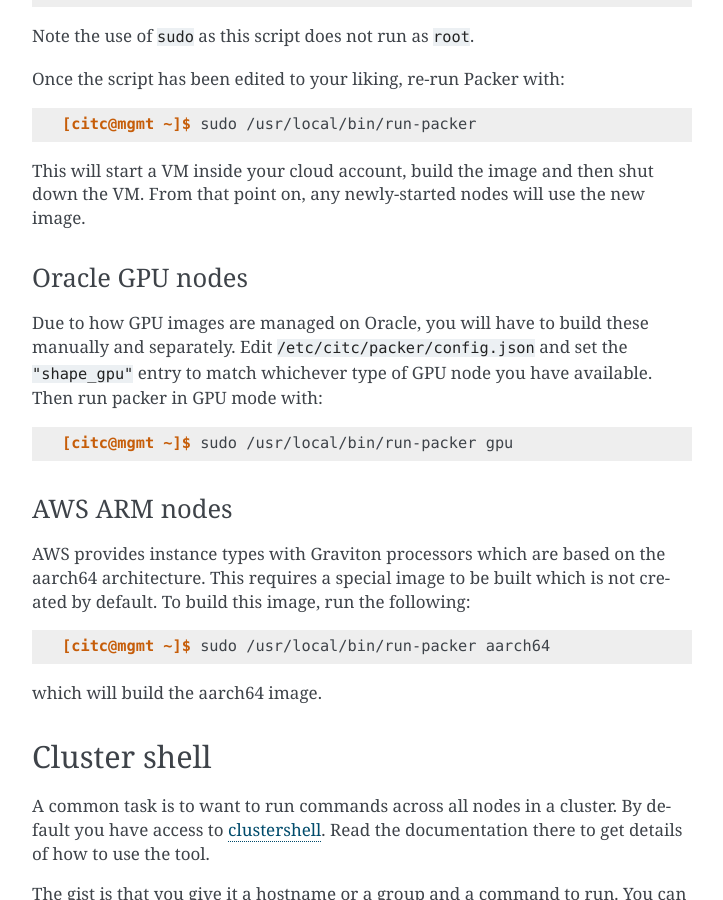
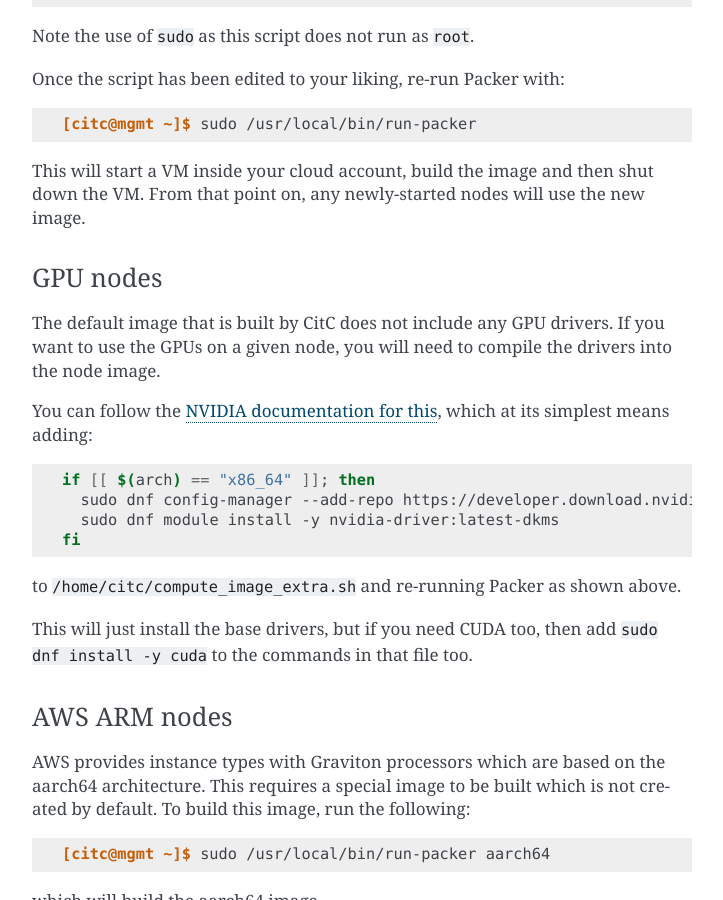
Before and after one commit to clusterinthecloud/docs, a Sphinx documentation site: the page built from source/running.rst, in a window 1280 px wide and 900 px high, scrolled down 2237 px. Shown: the whole window, without its empty margins (388-1111 px from the left). Built offline with Sphinx 7.4.7, drawn with Linux system fonts in a browser that asks for light colours; some of the changed text lies outside the part shown.

Commit message:
Update GPU node image advice

```diff
--- a/source/running.rst
+++ b/source/running.rst
@@ -119,19 +119,27 @@ Once the script has been edited to your liking, re-run Packer with:
 This will start a VM inside your cloud account, build the image and then shut down the VM.
 From that point on, any newly-started nodes will use the new image.
 
-Oracle GPU nodes
-++++++++++++++++
+GPU nodes
++++++++++
 
-Due to how GPU images are managed on Oracle, you will have to build these manually and separately.
-Edit ``/etc/citc/packer/config.json`` and set the ``"shape_gpu"`` entry to match whichever type of GPU node you have available.
-Then run packer in GPU mode with:
+The default image that is built by CitC does not include any GPU drivers.
+If you want to use the GPUs on a given node, you will need to compile the drivers into the node image.
 
-.. code-block:: shell-session
+You can follow the `NVIDIA documentation for this <https://docs.nvidia.com/cuda/cuda-installation-guide-linux/index.html#redhat8-installation>`__, which at its simplest means adding:
 
-   [citc@mgmt ~]$ sudo /usr/local/bin/run-packer gpu
+.. code-block:: bash
+
+   if [[ $(arch) == "x86_64" ]]; then
+     sudo dnf config-manager --add-repo https://developer.download.nvidia.com/compute/cuda/repos/rhel8/x86_64/cuda-rhel8.repo
+     sudo dnf module install -y nvidia-driver:latest-dkms
+   fi
+
+to ``/home/citc/compute_image_extra.sh`` and re-running Packer as shown above.
+
+This will just install the base drivers, but if you need CUDA too, then add ``sudo dnf install -y cuda`` to the commands in that file too.
 
 AWS ARM nodes
-++++++++++++++++
++++++++++++++
 
 AWS provides instance types with Graviton processors which are based on the aarch64 architecture.
 This requires a special image to be built which is not created by default.
```
